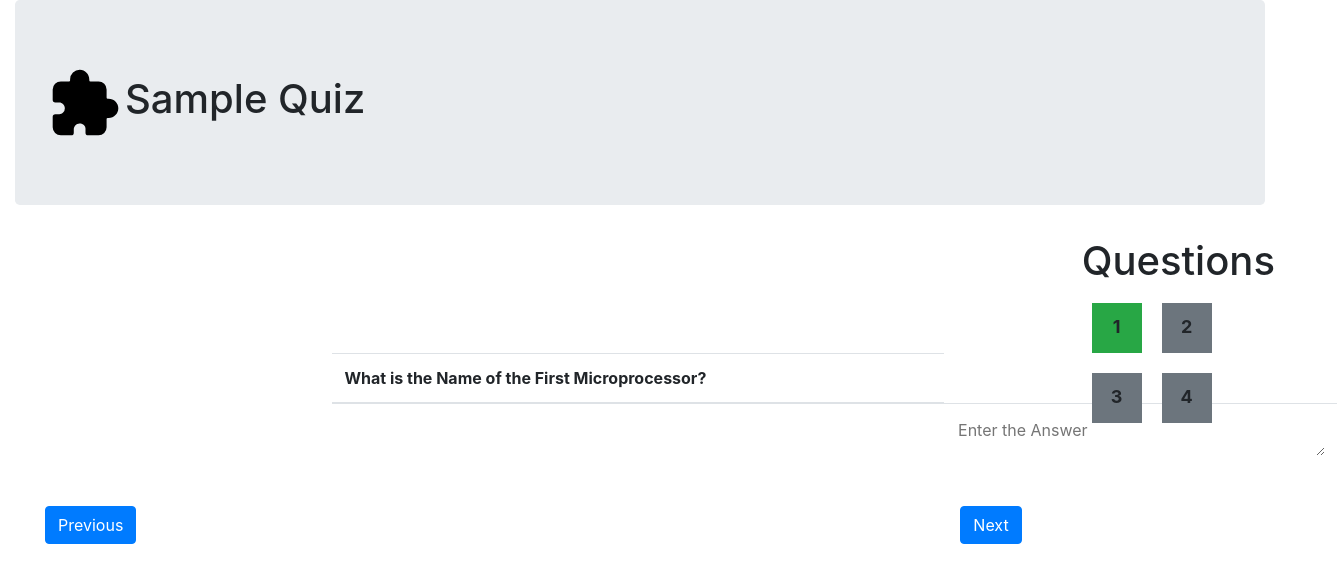
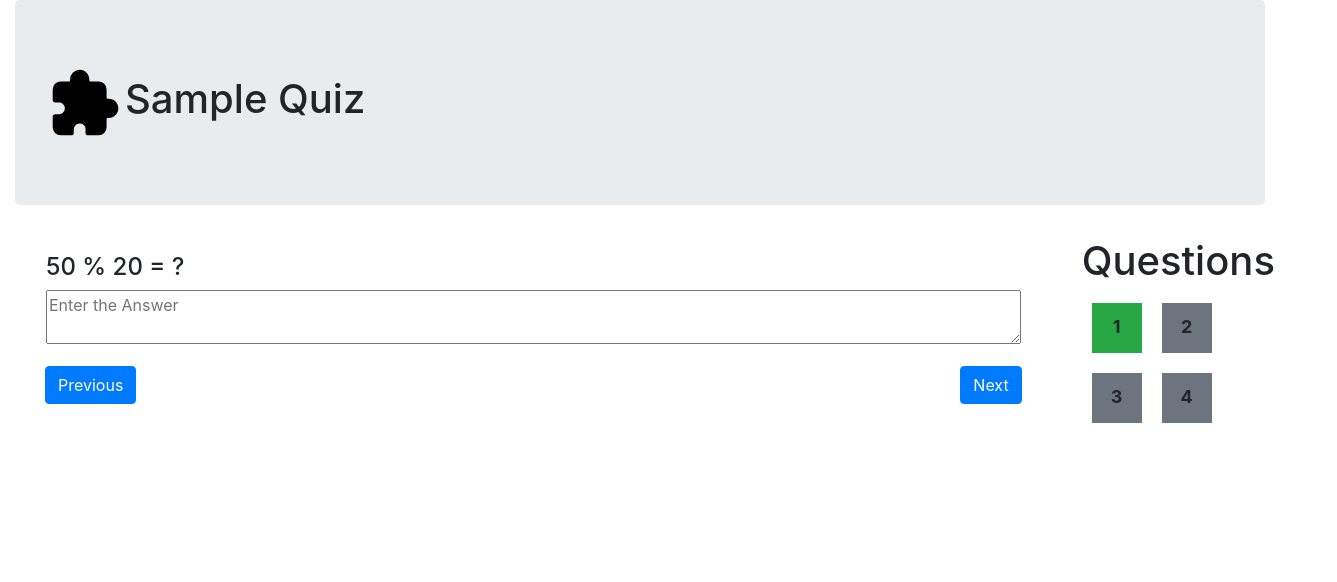
Before and after one commit to ShashiSrinath/ng-quiz-app, an Angular app: page / in a window 1280 px wide. Shown: the top 582 px of the page, 1337 px wide, since content can reach past the window. Built offline with nearby package versions, Linux system fonts and the light colour scheme.

Commit message:
finalize layout

```diff
--- a/src/app/app.service.ts
+++ b/src/app/app.service.ts
@@ -12,14 +12,13 @@ export class AppService {
     this.questions = [
       {
         type: 'text',
-        correctAnswer: 'Intel 4004',
-        question: 'What is the Name of the First Microprocessor?',
+        correctAnswer: '10',
+        question: '50 % 20 = ?',
       },
       {
         type: 'text',
-        correctAnswer:
-          'Java is called platform independent because of its byte codes which can run on any system irrespective of its underlying operating system.',
-        question: 'Why Java is platform independent?',
+        correctAnswer:'9',
+        question: '6 / 2 x (1 + 2) = ?',
       },
       {
         type: 'mcq',
--- a/src/app/text-quiz/text-quiz.component.html
+++ b/src/app/text-quiz/text-quiz.component.html
@@ -1,15 +1,4 @@
-<table class="table">
-  <thead>
-  <tr>
-    <th scope="col">{{question?.question}}</th>
-  </tr>
-  </thead>
-  <tbody>
-  <tr>
-    <th scope="row"></th>
-    <td><textarea placeholder="Enter the Answer" [(ngModel)]="answer" (ngModelChange)="onChange($event)"></textarea>
-    </td>
-  </tr>
-
-  </tbody>
-</table>
+<div class="container">
+  <h4>{{question?.question}}</h4>
+  <textarea class="w-100" placeholder="Enter the Answer" [(ngModel)]="answer" (ngModelChange)="onChange($event)"></textarea>
+</div>
```
